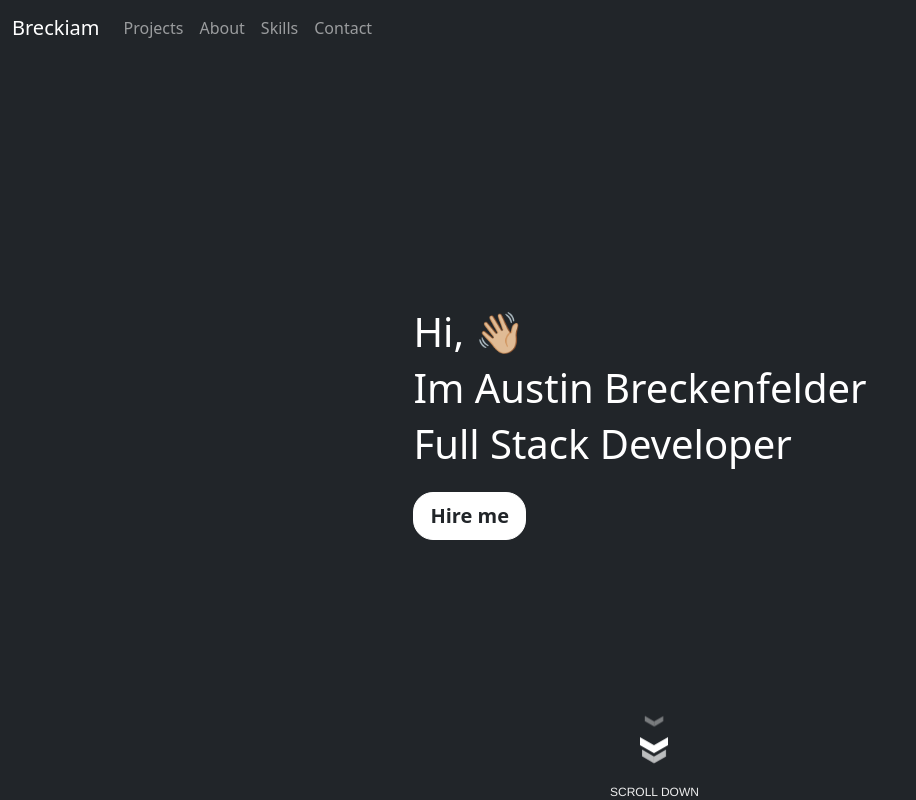
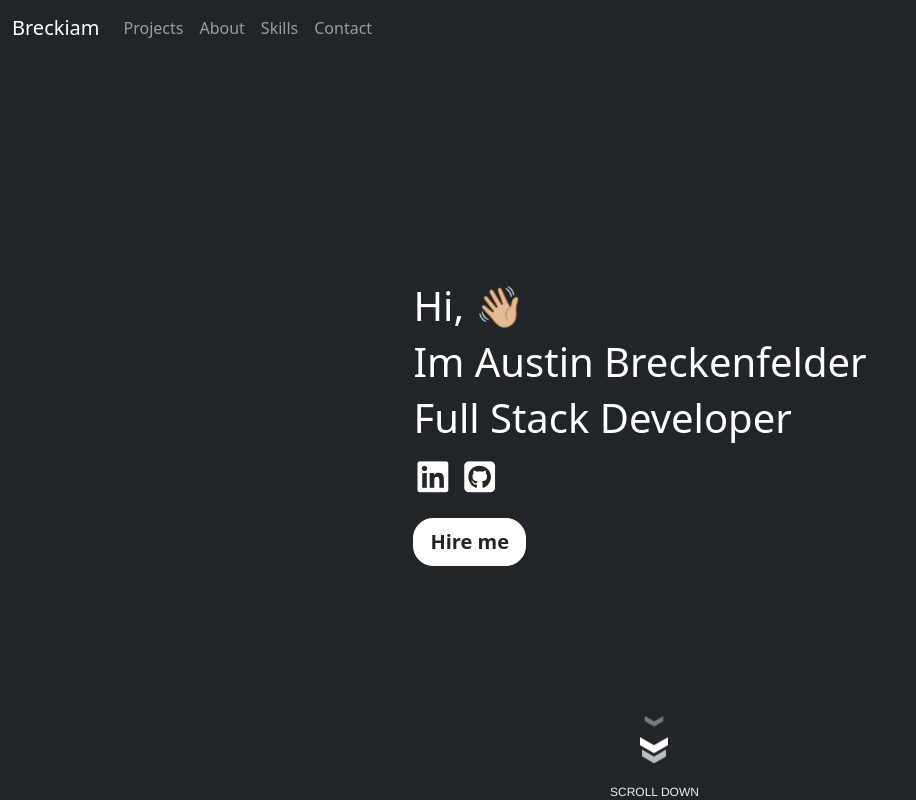
Before and after one commit to breckiam/ngPortfolio, an Angular app in the folder ngPortfolio/: page / in a window 1280 px wide. Shown: the top 800 px of the page, without its empty margins (0-916 px from the left). Built offline with nearby package versions, Linux system fonts and the light colour scheme.

Commit message:
Social Links added to cover page, hire me button takes leads to contact component, and download cv button downloads my current resume

```diff
--- a/ngPortfolio/src/app/components/about/about.component.html
+++ b/ngPortfolio/src/app/components/about/about.component.html
@@ -15,7 +15,7 @@
       I have rich experince in web site / web-app building and customization, REST API desgin and development, and some wordpress
       experince.
     </p>
-    <button class="btn btn-primary mb-3">Download CV</button>
+    <a href="assets/cv/Austin-Breckenfelder-Resume.pdf" download class="btn btn-primary mb-3">Download CV</a>
   </div>
 </div>
 
--- a/ngPortfolio/src/app/components/home/home.component.css
+++ b/ngPortfolio/src/app/components/home/home.component.css
@@ -95,3 +95,19 @@
     opacity: 1;
   }
 }
+
+.social-icons {
+  font-size: 2.2em;
+}
+
+.social-links {
+  color: white;
+}
+
+.social-links:hover {
+  color: #0d6efd;
+}
+
+.hire-me:hover {
+  background-color: #0d6efd !important;
+}
--- a/ngPortfolio/src/app/components/home/home.component.html
+++ b/ngPortfolio/src/app/components/home/home.component.html
@@ -6,10 +6,14 @@
 
     <h1>Hi, 👋🏼</h1>
     <h1>Im Austin Breckenfelder</h1>
-    <h1 class="mb-4">Full Stack Developer</h1>
+    <h1 class="mb-2">Full Stack Developer</h1>
+    <div class="social-icons mb-3">
+      <a href="https://www.linkedin.com/in/austin-breckenfelder/" class="social-links" target="_blank"><i class="fa-brands fa-linkedin ms-1 me-3"></i></a>
+      <a href="https://github.com/breckiam" class="social-links" target="_blank"><i class="fa-brands fa-github-square"></i></a>
+    </div>
 
     <p class="lead">
-      <a href="#" class="btn btn-lg btn-secondary fw-bold text-dark border-white bg-white">Hire me</a>
+      <a href="#contact" class="btn btn-lg btn-secondary fw-bold text-dark border-white bg-white hire-me" >Hire me</a>
     </p>
   </div>
 
```
Also changed, not shown: 1 other file (tests, documents, lock files or other folders).
